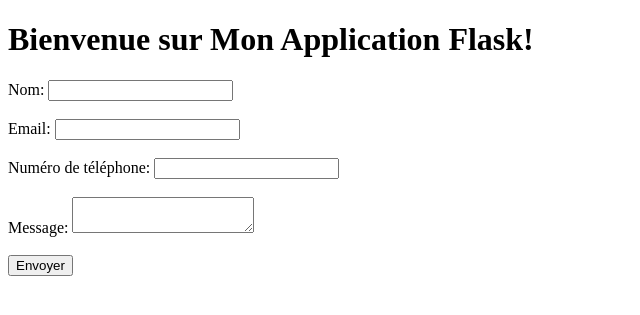
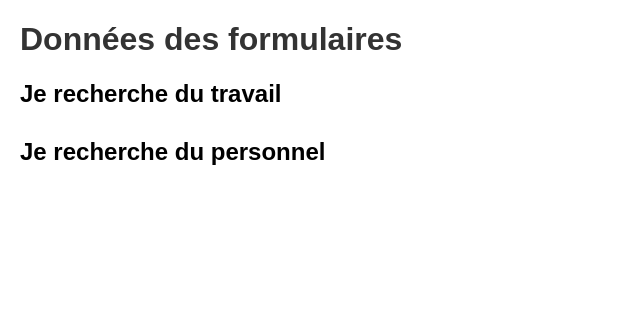
Before and after one commit to Goettfried/G-ttfried-IV, a Flask app: page / in a window 1280 px wide. Shown: the top 315 px of the page, without its empty margins (0-640 px from the left). Run offline with Flask 3, Linux system fonts and the light colour scheme.

Commit message:
Updated app.py and added index.html

```diff
--- a/app.py
+++ b/app.py
@@ -5,14 +5,23 @@ import os
 app = Flask(__name__)
 CORS(app)
 
+# Stocker les données reçues
+form_data = {
+    "Je recherche du travail": [],
+    "Je recherche du personnel": []
+}
+
 @app.route('/')
 def index():
-    return render_template('index.html')
+    return render_template('index.html', data=form_data)
 
 @app.route('/receive_form', methods=['POST'])
 def receive_form():
     data = request.get_json()
     if data:
+        form_type = data.get('type')
+        if form_type in form_data:
+            form_data[form_type].append(data)
         print(f"Received data: {data}")
         return jsonify({"status": "success", "message": "Form data received"}), 200
     return jsonify({"status": "error", "message": "No data received"}), 400
--- a/templates/index.html
+++ b/templates/index.html
@@ -3,20 +3,46 @@
 <head>
     <meta charset="UTF-8">
     <meta name="viewport" content="width=device-width, initial-scale=1.0">
-    <title>Mon Application Flask</title>
+    <title>Form Data</title>
+    <style>
+        body {
+            font-family: Arial, sans-serif;
+            margin: 20px;
+        }
+        h1 {
+            color: #333;
+        }
+        .section {
+            margin-bottom: 30px;
+        }
+        .form-entry {
+            margin-bottom: 10px;
+        }
+    </style>
 </head>
 <body>
-    <h1>Bienvenue sur Mon Application Flask!</h1>
-    <form action="/receive_form" method="post">
-        <label for="name">Nom:</label>
-        <input type="text" id="name" name="name"><br><br>
-        <label for="email">Email:</label>
-        <input type="email" id="email" name="email"><br><br>
-        <label for="phone">Numéro de téléphone:</label>
-        <input type="text" id="phone" name="phone"><br><br>
-        <label for="message">Message:</label>
-        <textarea id="message" name="message"></textarea><br><br>
-        <button type="submit">Envoyer</button>
-    </form>
+    <h1>Données des formulaires</h1>
+    <div class="section">
+        <h2>Je recherche du travail</h2>
+        {% for entry in data["Je recherche du travail"] %}
+            <div class="form-entry">
+                <p><strong>Nom:</strong> {{ entry.name }}</p>
+                <p><strong>Email:</strong> {{ entry.email }}</p>
+                <p><strong>Numéro de téléphone:</strong> {{ entry.phone }}</p>
+                <p><strong>Message:</strong> {{ entry.message }}</p>
+            </div>
+        {% endfor %}
+    </div>
+    <div class="section">
+        <h2>Je recherche du personnel</h2>
+        {% for entry in data["Je recherche du personnel"] %}
+            <div class="form-entry">
+                <p><strong>Nom:</strong> {{ entry.name }}</p>
+                <p><strong>Email:</strong> {{ entry.email }}</p>
+                <p><strong>Numéro de téléphone:</strong> {{ entry.phone }}</p>
+                <p><strong>Message:</strong> {{ entry.message }}</p>
+            </div>
+        {% endfor %}
+    </div>
 </body>
 </html>
```
